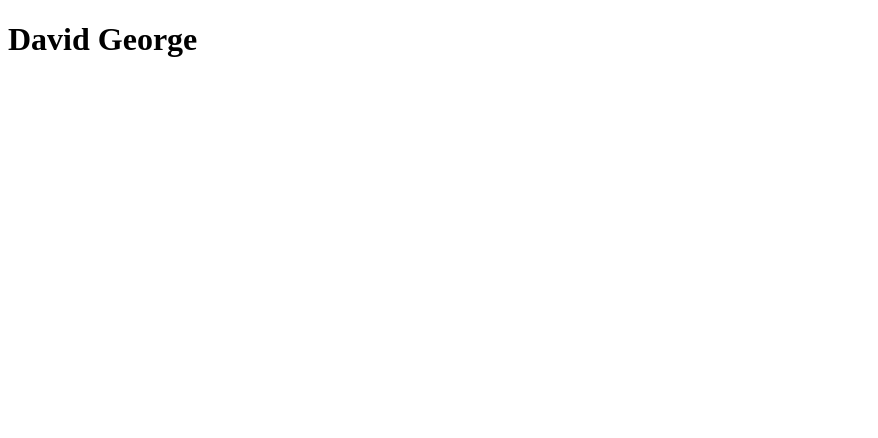
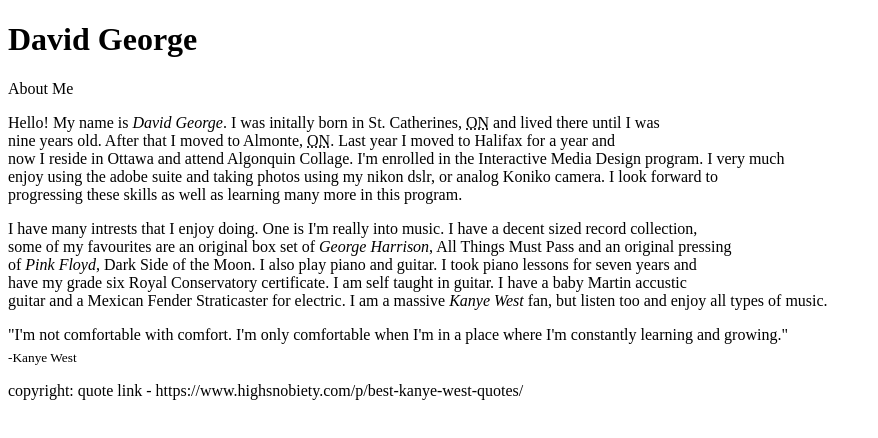
Before and after one commit to DavidCGeorge/html-assigment, a plain HTML site: page index.html in a window 1280 px wide. Shown: the whole page, without its empty margins (0-878 px from the left). Drawn offline with Linux system fonts and the light colour scheme.

Commit message:
Adds assigment

```diff
--- a/index.html
+++ b/index.html
@@ -8,5 +8,22 @@
 </head>
 <body>
     <h1> David George</h1>
+    <Article> About Me </Article>
+    <p> Hello! My name is <em>David George</em>. I was initally born in St. Catherines, <abbr title="Ontario">ON</abbr> and lived there until I was <br> nine years old. After that I moved to
+        Almonte, <abbr title="Ontario">ON</abbr>. Last year I moved to Halifax for a year and <br> now I reside in Ottawa and attend Algonquin Collage. I'm enrolled in the Interactive Media
+        Design program. I very much <br> enjoy using the adobe suite and taking photos using my nikon dslr, or analog Koniko camera. I look forward to <br> progressing these skills
+        as well as learning many more in this program.
+    </p>
+    <p> I have many intrests that I enjoy doing. One is I'm really into music. I have a decent sized record collection,<br> some of my favourites are an original box set
+        of <em>George Harrison</em>, All Things Must Pass and an original pressing <br> of <em>Pink Floyd</em>, Dark Side of the Moon. I also play piano and guitar. I took piano lessons for seven years
+        and <br> have my grade six Royal Conservatory certificate. I am self taught in guitar. I have a baby Martin accustic <br> guitar and a Mexican Fender Straticaster for electric. I am
+        a massive <em>Kanye West</em> fan, but listen too and enjoy all types of music.
+
+    </p>
+    <p>
+        "I'm not comfortable with comfort. I'm only comfortable when I'm in a place where I'm constantly learning and growing." <br>
+        <sub>-Kanye West</sub>
+    </p>
+    <footer> copyright: quote link - https://www.highsnobiety.com/p/best-kanye-west-quotes/</footer>
 </body>
 </html>
```
